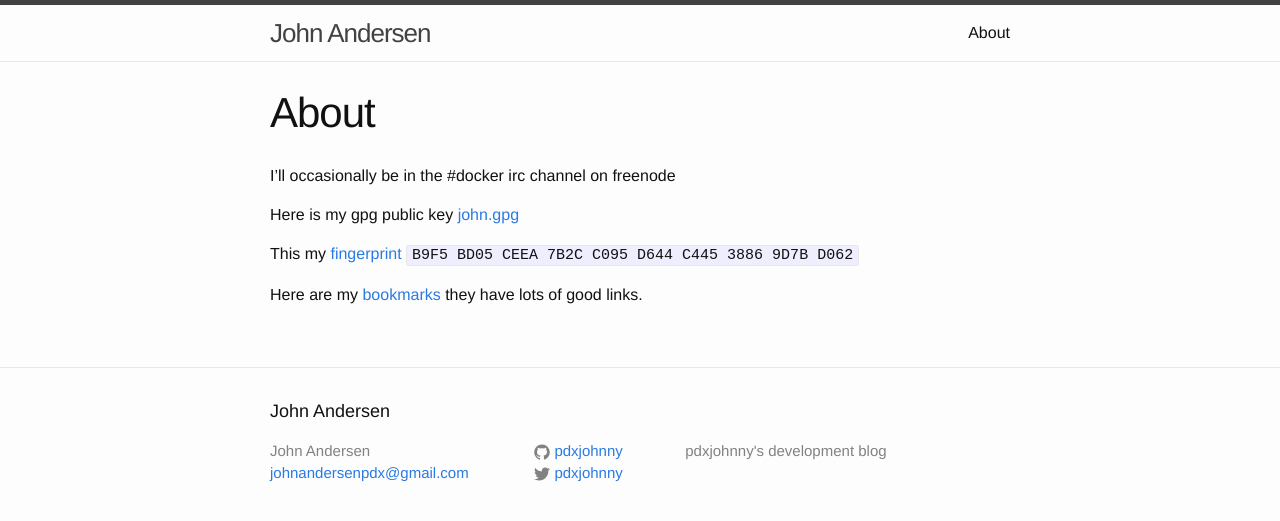
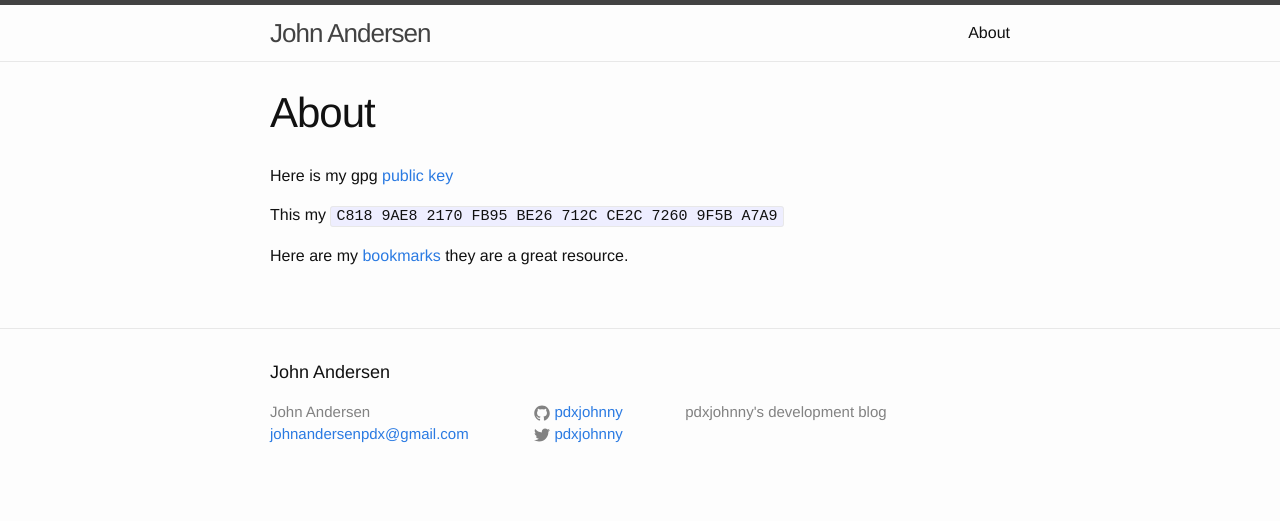
Before and after one commit to pdxjohnny/pdxjohnny.github.io_old, a Jekyll site: the page built from about.md, in a window 1280 px wide. Shown: the top 521 px of the page. Built offline with Jekyll 4.4.1, drawn with Linux system fonts in a browser that asks for light colours.

Commit message:
Updated about
Signed-off-by: John Andersen <john.s.andersen@intel.com>

```diff
--- a/about.md
+++ b/about.md
@@ -4,14 +4,11 @@ title: About
 permalink: /about/
 ---
 
-I'll occasionally be in the #docker irc channel on freenode
+Here is my gpg [public key][pub-key]
 
-Here is my gpg public key [john.gpg][pub-key]
+This my `C818 9AE8 2170 FB95 BE26 712C CE2C 7260 9F5B A7A9`
 
-This my [fingerprint](https://twitter.com/pdxjohnny/status/632282735365652480)
-`B9F5 BD05 CEEA 7B2C C095  D644 C445 3886 9D7B D062`
+Here are my [bookmarks][bookmarks] they are a great resource.
 
-Here are my [bookmarks][bookmarks] they have lots of good links.
-
-[pub-key]: /assets/john.gpg
+[pub-key]: https://keybase.io/pdxjohnny/key.asc
 [bookmarks]: /assets/bookmarks.html
```
